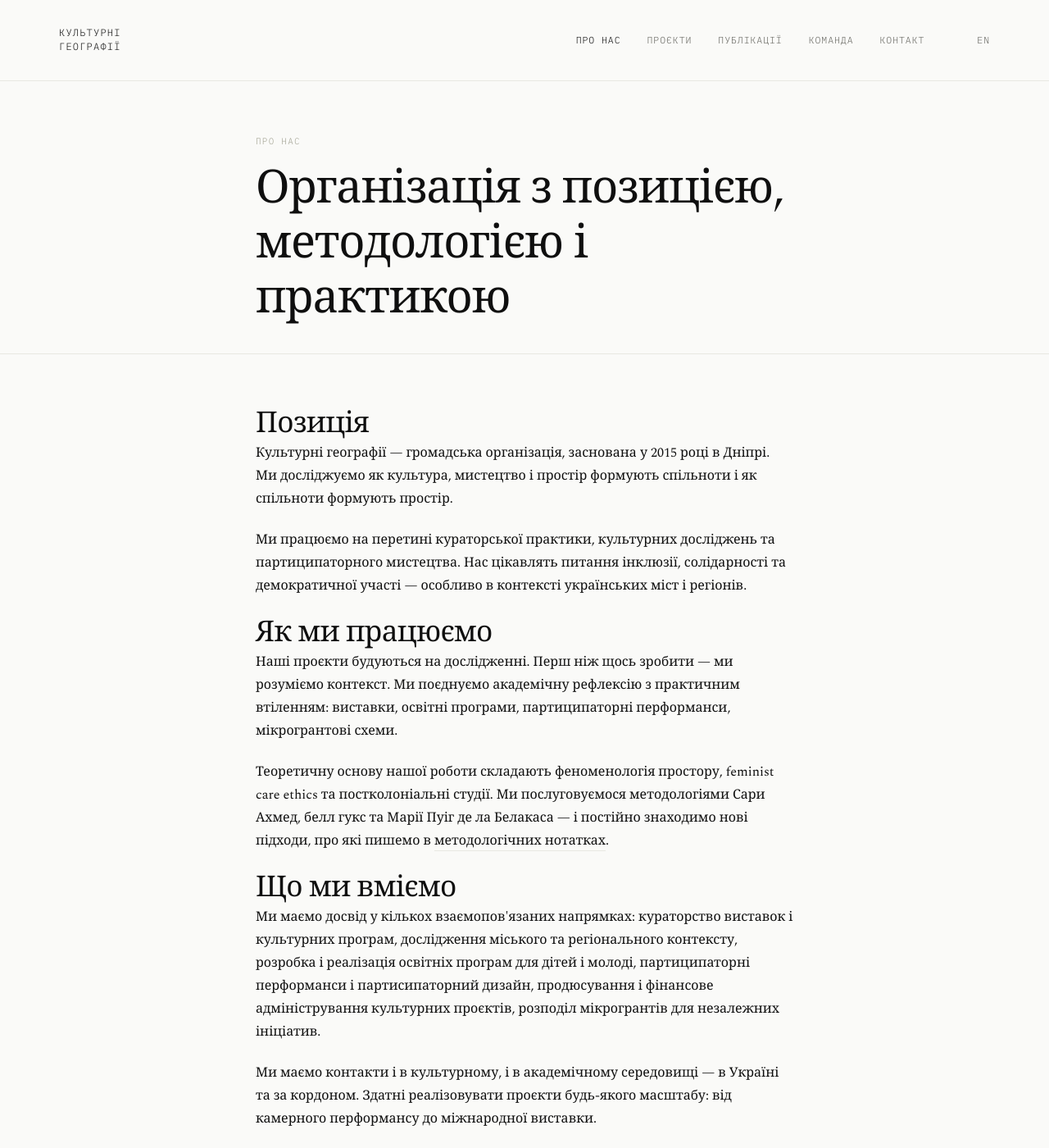
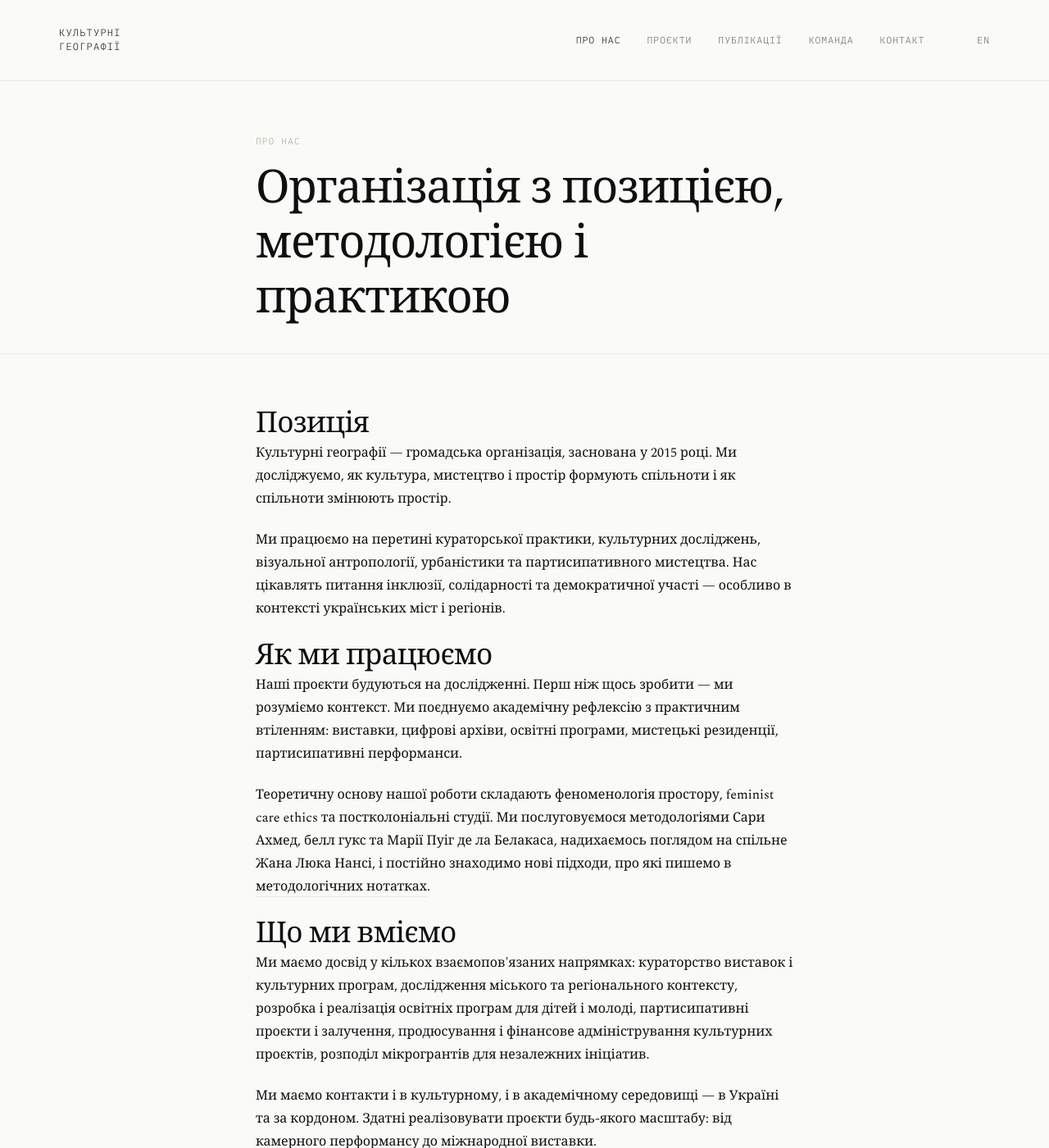
Before and after one commit to culturalgeos-ngo/culturalgeographies, a Jekyll site: the page built from pro-nas.md, in a window 1280 px wide and 1400 px high. Shown: the whole window at 82% size. Built offline with Jekyll 4.4.1, drawn with Linux system fonts in a browser that asks for light colours.

Commit message:
Revise descriptions of organizational focus and projects
Updated the text to improve clarity and specificity regarding the organization's focus and activities.

```diff
--- a/pro-nas.md
+++ b/pro-nas.md
@@ -17,23 +17,23 @@
 
     <h2>Позиція</h2>
     <p>
-      Культурні географії — громадська організація, заснована у 2015 році в Дніпрі. Ми досліджуємо як культура, мистецтво і простір формують спільноти і як спільноти формують простір.
+      Культурні географії — громадська організація, заснована у 2015 році. Ми досліджуємо, як культура, мистецтво і простір формують спільноти і як спільноти змінюють простір.
     </p>
     <p>
-      Ми працюємо на перетині кураторської практики, культурних досліджень та партиципаторного мистецтва. Нас цікавлять питання інклюзії, солідарності та демократичної участі — особливо в контексті українських міст і регіонів.
+      Ми працюємо на перетині кураторської практики, культурних досліджень, візуальної антропології, урбаністики та партисипативного мистецтва. Нас цікавлять питання інклюзії, солідарності та демократичної участі — особливо в контексті українських міст і регіонів.
     </p>
 
     <h2>Як ми працюємо</h2>
     <p>
-      Наші проєкти будуються на дослідженні. Перш ніж щось зробити — ми розуміємо контекст. Ми поєднуємо академічну рефлексію з практичним втіленням: виставки, освітні програми, партиципаторні перформанси, мікрогрантові схеми.
+      Наші проєкти будуються на дослідженні. Перш ніж щось зробити — ми розуміємо контекст. Ми поєднуємо академічну рефлексію з практичним втіленням: виставки, цифрові архіви, освітні програми, мистецькі резиденції, партисипативні перформанси.
     </p>
     <p>
-      Теоретичну основу нашої роботи складають феноменологія простору, feminist care ethics та постколоніальні студії. Ми послуговуємося методологіями Сари Ахмед, белл гукс та Марії Пуіг де ла Белакаса — і постійно знаходимо нові підходи, про які пишемо в <a href="/publikatsii/">методологічних нотатках</a>.
+      Теоретичну основу нашої роботи складають феноменологія простору, feminist care ethics та постколоніальні студії. Ми послуговуємося методологіями Сари Ахмед, белл гукс та Марії Пуіг де ла Белакаса, надихаємось поглядом на спільне Жана Люка Нансі, і постійно знаходимо нові підходи, про які пишемо в <a href="/publikatsii/">методологічних нотатках</a>.
     </p>
 
     <h2>Що ми вміємо</h2>
     <p>
-      Ми маємо досвід у кількох взаємопов'язаних напрямках: кураторство виставок і культурних програм, дослідження міського та регіонального контексту, розробка і реалізація освітніх програм для дітей і молоді, партиципаторні перформанси і партисипаторний дизайн, продюсування і фінансове адміністрування культурних проєктів, розподіл мікрогрантів для незалежних ініціатив.
+      Ми маємо досвід у кількох взаємопов'язаних напрямках: кураторство виставок і культурних програм, дослідження міського та регіонального контексту, розробка і реалізація освітніх програм для дітей і молоді, партисипативні проєкти і залучення, продюсування і фінансове адміністрування культурних проєктів, розподіл мікрогрантів для незалежних ініціатив.
     </p>
     <p>
       Ми маємо контакти і в культурному, і в академічному середовищі — в Україні та за кордоном. Здатні реалізовувати проєкти будь-якого масштабу: від камерного перформансу до міжнародної виставки.
```
